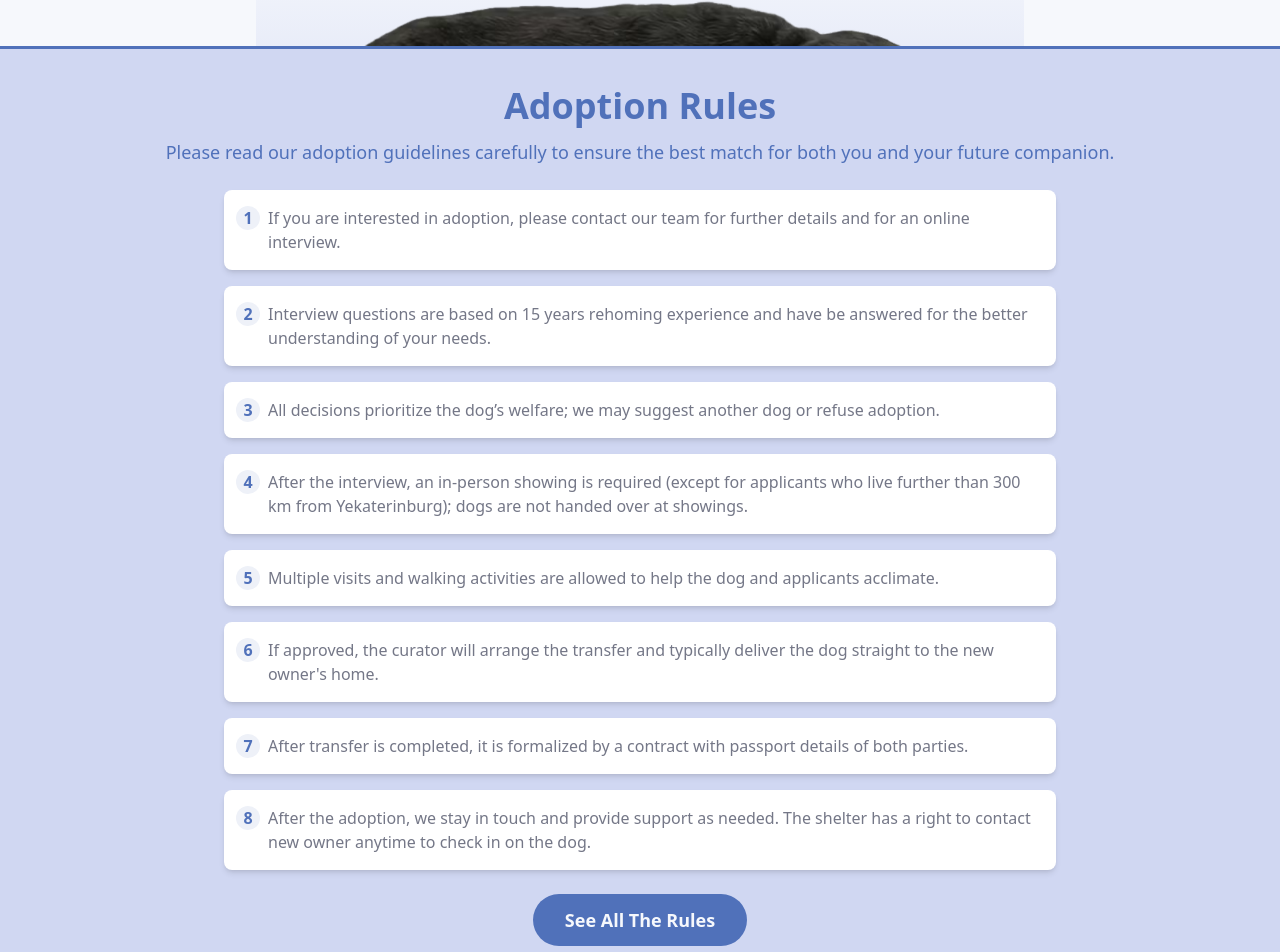
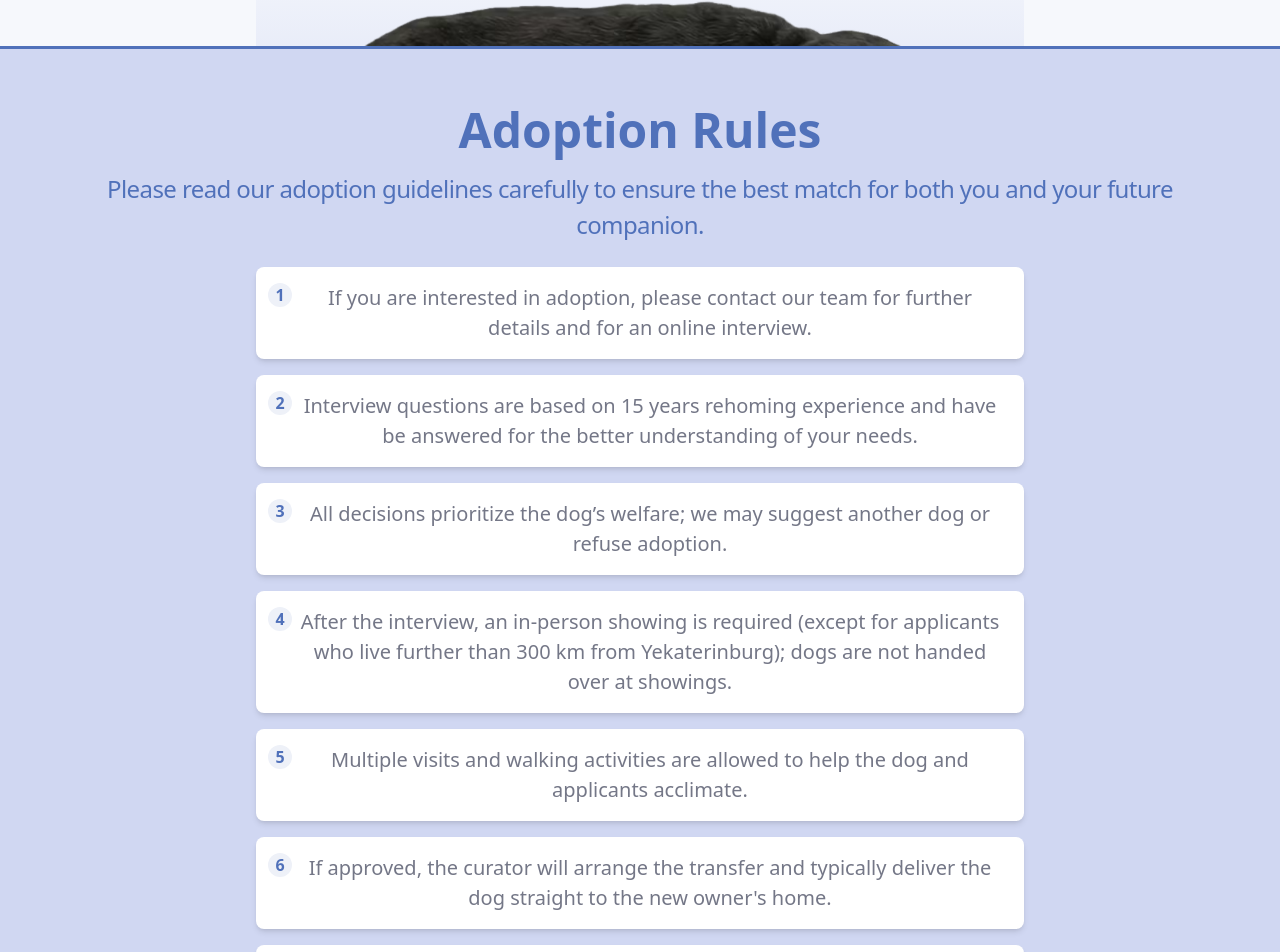
Before and after one commit to bavayra/dog-shelter, a React (Vite) app: page / in a window 1280 px wide. Shown: the part 3088-4040 px from the top of the page. Built offline with nearby package versions, Linux system fonts and the light colour scheme.

Commit message:
style: increased font sizes for the h3, desc text and rules text, corrected margins and paddings for screens <768

```diff
--- a/src/components/RuleCard.tsx
+++ b/src/components/RuleCard.tsx
@@ -5,12 +5,12 @@ interface RuleCardProps {
 
 const RuleCard = ({ number, text }: RuleCardProps) => {
   return (
-    <div className="xs:mx-6 mx-2 rounded-lg bg-white px-6 py-4 shadow-md sm:mx-8">
+    <div className="xs:mx-6 mx-2 rounded-lg bg-white px-6 py-4 text-center shadow-md sm:mx-8 md:mx-16">
       <div className="flex items-start gap-2">
         <span className="text-primary-500 bg-primary-100 -ml-3 flex h-6 w-6 shrink-0 items-start justify-center rounded-full font-bold">
           {number}
         </span>
-        <p className="typography-body">{text}</p>
+        <p className="typography-body md:text-xl">{text}</p>
       </div>
     </div>
   );
--- a/src/features/AdoptionRules.tsx
+++ b/src/features/AdoptionRules.tsx
@@ -14,12 +14,12 @@ const AdoptionRules = () => {
 
   return (
     <section id="adoption-rules" className="relative z-1 bg-neutral-50 py-12">
-      <div className="container mx-auto px-4">
-        <h2 className="typography-h2 xs:-mt-4 mb-0 text-center">
+      <div className="container mx-auto px-4 md:mt-4">
+        <h2 className="typography-h2 xs:-mt-4 mb-0 text-center md:text-5xl">
           Adoption Rules
         </h2>
 
-        <p className="typography-large mt-2 mb-6 text-center sm:text-lg">
+        <p className="typography-large mt-2 mb-6 text-center sm:text-lg md:px-16 md:text-2xl md:tracking-tight">
           Please read our adoption guidelines carefully to ensure the best match
           for both you and your future companion.
         </p>
@@ -36,7 +36,7 @@ const AdoptionRules = () => {
           <a
             href="https://vk.com/topic-215318612_49115975"
             rel="noopener noreferrer"
-            className="bg-primary-500 hover:text-primary-200 hover:bg-primary-700 text-primary-50 xs:text-lg mb-4 inline-block rounded-full px-8 py-3 font-semibold transition-transform hover:scale-105 sm:text-lg"
+            className="bg-primary-500 hover:text-primary-200 hover:bg-primary-700 text-primary-50 xs:text-lg mb-4 inline-block rounded-full px-8 py-3 font-semibold transition-transform hover:scale-105 sm:text-lg md:mt-3 md:mb-6"
           >
             See All The Rules
           </a>
```
